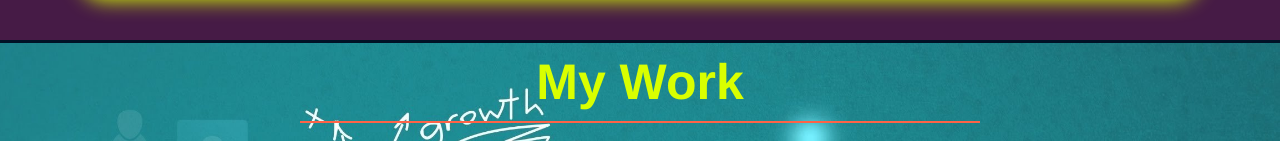
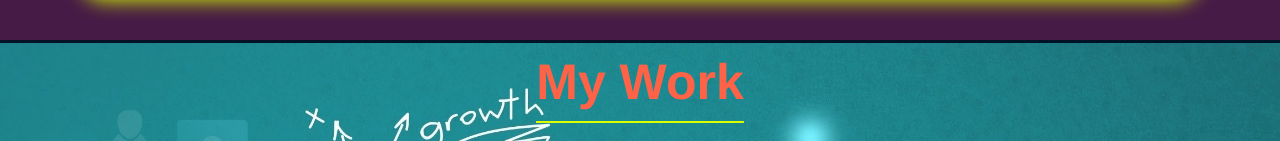
Before and after one commit to magical91/Portfolio, a plain HTML site: page index.html in a window 1280 px wide. Shown: the part 1598-1739 px from the top of the page. Drawn offline with Linux system fonts and the light colour scheme.

```diff
--- a/assets/css/style.css
+++ b/assets/css/style.css
@@ -106,14 +106,19 @@ header nav ul li a:hover {
     background-image: url("../images/tech.jpg");
     background-size: cover;
     background-position: 100%;
+    background-attachment: fixed;
+    display: flex;
+    justify-content: center;
+    flex-wrap: wrap;
     padding-bottom: 40px;
     border-bottom: 3px solid rgb(0, 18, 38);
     border-top: 3px solid rgb(0, 18, 38);
 }
 
 .work-title {
-    color: rgb(217, 255, 0);
+    color: tomato;
     padding: 10px 0;
+    border-bottom: 2px double rgb(217, 255, 0);
 }
 
 .projects {
@@ -196,7 +201,7 @@ header nav ul li a:hover {
     }
 
     .about img {
-        margin: 0 225px;
+        margin: 0 250px;
         justify-content: center;
     }
 
```
Also changed, not shown: assets/images/work_portfolio.png (added).
